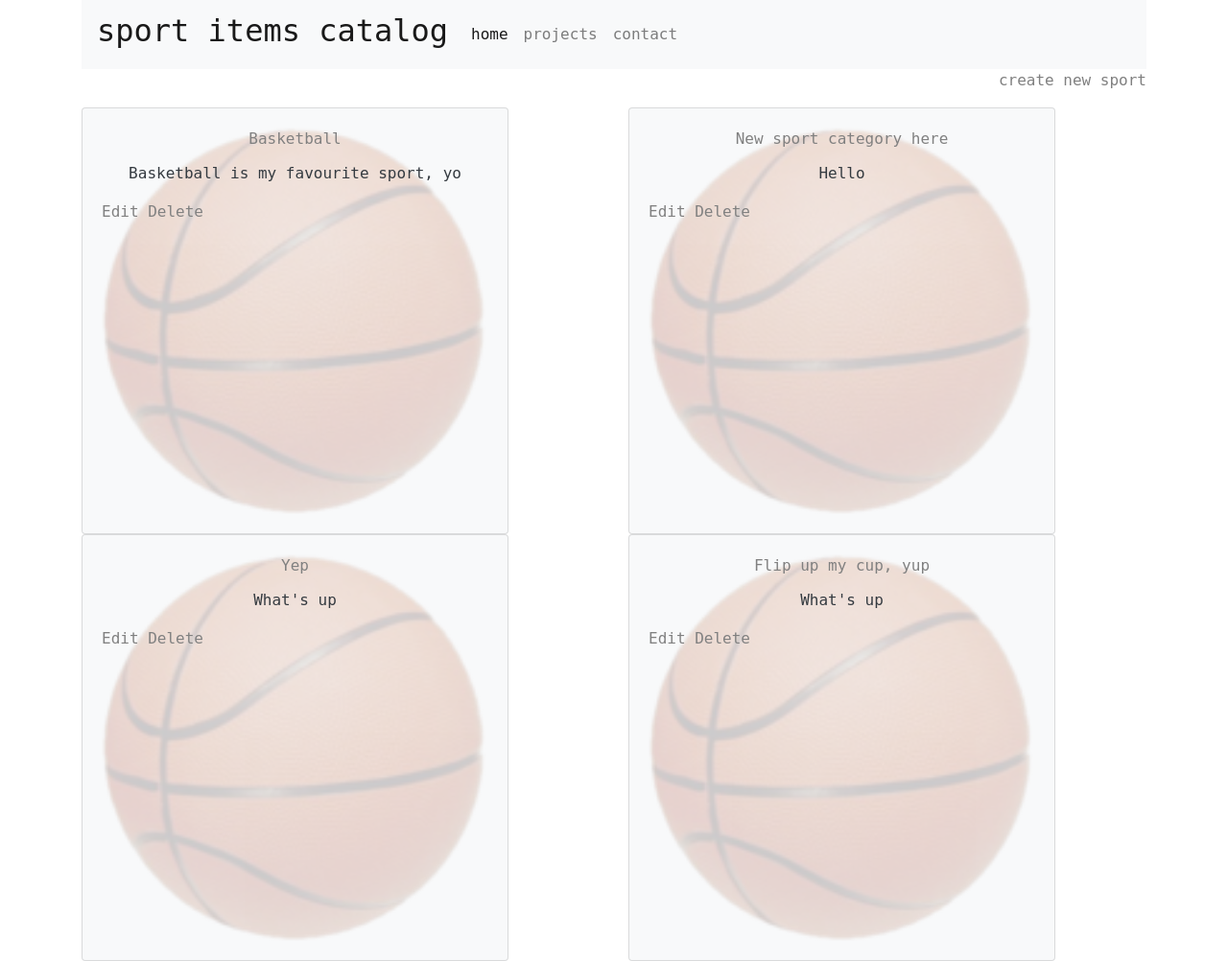
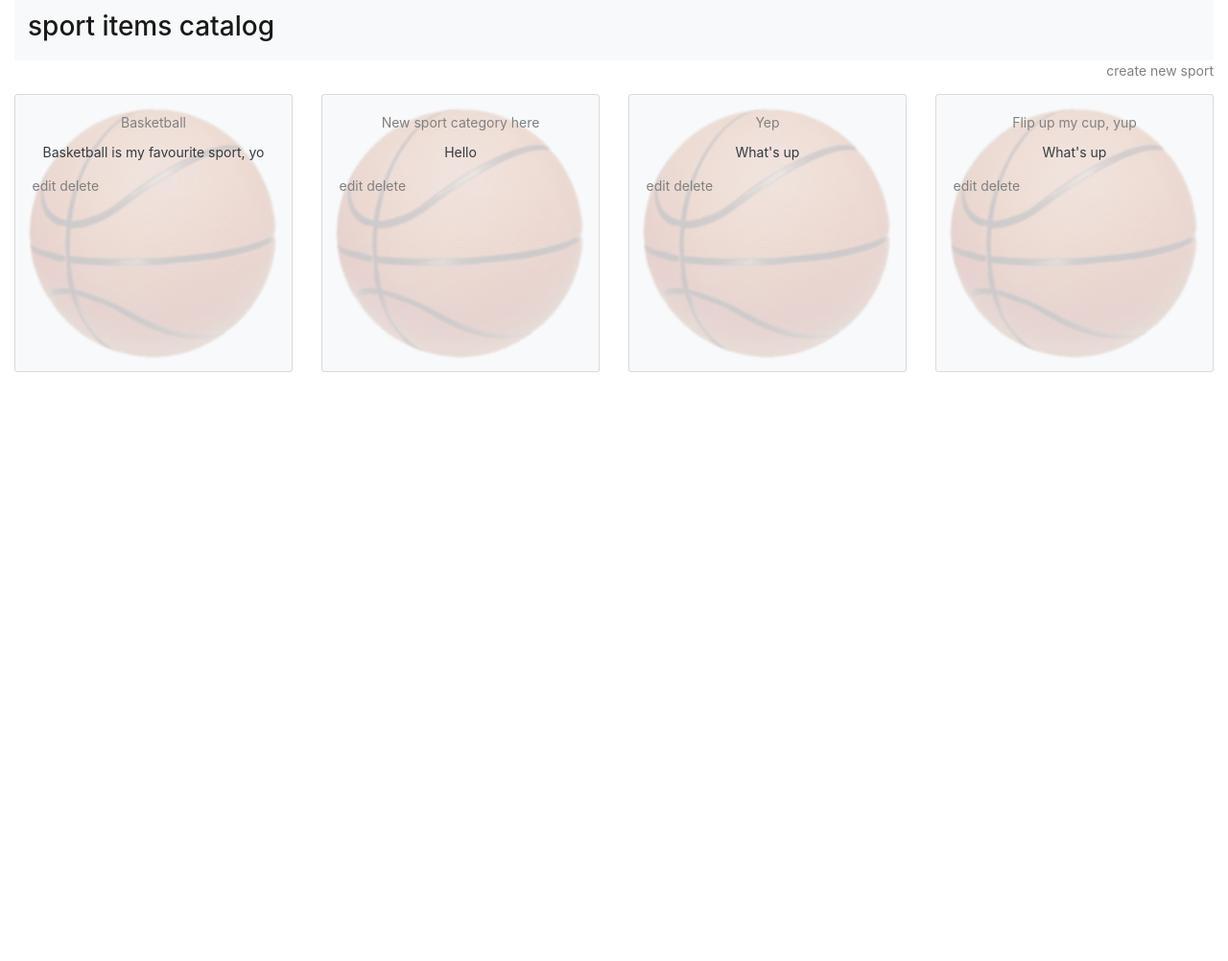
Before and after one commit to elclandestin0/item-catalog-project, a Flask app: page / in a window 1280 px wide. Shown: the whole page at 96% size. After the commit the page ends 388 px from the top, so only its background shows below. Run offline with Flask 2, Linux system fonts and the light colour scheme; some libraries are stand-ins or nearby versions.

Commit message:
Added media-break point for html and body edit_category.html: Added grid system main-block.html: changed to container-fluid

```diff
--- a/models.py
+++ b/models.py
@@ -107,7 +107,7 @@ class Category(Base):
        return {
            'id'         : self.id,
            'name'       : self.name,
-        #    'description': self.description
+           'description': self.description
         #    'photo'      : self.photo,
        }
 
--- a/static/styles.css
+++ b/static/styles.css
@@ -9,11 +9,34 @@
 
     Last modified: November 17th, 2017 @ 8:28 AM
 */
+html {
+  font-size: 14px;
+}
+
+@include media-breakpoint-up(sm) {
+  html,body {
+    font-size: 16px;
+  }
+}
+
+@include media-breakpoint-up(md) {
+  html,body {
+    font-size: 20px;
+  }
+}
+
+@include media-breakpoint-up(lg) {
+  html,body {
+    font-size: 28px;
+  }
+}
+
+
 html,
 body {
     height: 100%;
     margin: 0;
-    font-family: monospace, sans-serif;
+    /*font-family: monospace, sans-serif;*/
 }
 
 .container {
--- a/templates/all_categories.html
+++ b/templates/all_categories.html
@@ -2,7 +2,7 @@
 {% block content %}
 <!--begin navbar-->
 <div class="row">
-   <div class="col-12 right">
+   <div class="col-xl-12 col-lg-12 col-md-12 col-sm-12 col-xs-12 text-align right">
       <nav class="navbar navbar-expand-lg navbar-light bg-light">
          <a class="navbar-brand" href="#">
             <h2> sport items catalog </h2>
@@ -10,18 +10,11 @@
          <button class="navbar-toggler" type="button" data-toggle="collapse" data-target="#navbarNavAltMarkup" aria-controls="navbarNavAltMarkup" aria-expanded="false" aria-label="Toggle navigation">
          <span class="navbar-toggler-icon"></span>
          </button>
-         <div class="collapse navbar-collapse" id="navbarNavAltMarkup">
-            <div class="navbar-nav">
-               <a class="nav-item nav-link active" href="#">home<span class="sr-only">(current)</span></a>
-               <a class="nav-item nav-link" href="#"> projects</a>
-               <a class="nav-item nav-link" href="#">contact </a>
-            </div>
-         </div>
       </nav>
    </div>
 </div>
 <div class="row">
-  <div class="col-12">
+  <div class="col-xs-12 col-sm-12 col-md-12 col-lg-12">
     <p class="text-right">
       <a href='{{url_for("newSportCategory")}}'> create new sport </a>
     </p>
@@ -29,18 +22,16 @@
 </div>
 <div class="row">
             {% for category in categories %}
-            <div class="col-md-5 col-lg-5 col-xs-9">
+            <div class="col-xl-3 col-lg-3 col-md-6 col-sm-12 col-xs-14">
                <div class="card bg-light text-dark">
                   <img class="card-img" src="{{url_for('static', filename='basketball.png')}}">
                   <div class="card-img-overlay">
                      <p class="card-title center"><a href='{{url_for("showItems",category_id=category.id)}}'>{{category.name}}</a></p>
                      <p class="card-text center"> {{category.description}}</p>
-                     <p><a href='{{url_for("editSportCategory", category_id = category.id)}}'> Edit </a>  <a href='{{url_for("deleteSportCategory", category_id = category.id)}}'> Delete </a> </p>
+                     <p><a href='{{url_for("editSportCategory", category_id = category.id)}}'> edit </a>  <a href='{{url_for("deleteSportCategory", category_id = category.id)}}'> delete </a> </p>
                   </div>
                </div>
             </div>
-            <div class="col-1"></div>
             {% endfor %}
           </div>
-
 {% endblock %}
--- a/templates/main-block.html
+++ b/templates/main-block.html
@@ -12,7 +12,7 @@
     <link href="https://maxcdn.bootstrapcdn.com/font-awesome/4.6.3/css/font-awesome.min.css" rel="stylesheet">
   </head>
   <body>
-		<div class="container">
+		<div class="container-fluid">
 			{% block content %}
 			{% endblock %}
 		</div>
--- a/views.py
+++ b/views.py
@@ -58,7 +58,7 @@ def newSportCategory():
     In newCatalog(), we want to create a new catalog with a name. It should be
     noted that a user must be logged in to create a new catalog.
     """
-    # add logic gate to check user name
+    # add logic gate  to check user name
     if request.method == 'POST':
         new_sport = Category(name = request.form['name'],
                              description =request.form['description']
```
Also changed, not shown: templates/edit_category.html (+10 -1 lines), templates/new_category.html (+3 -4 lines), catalog.db, 1 other file.
